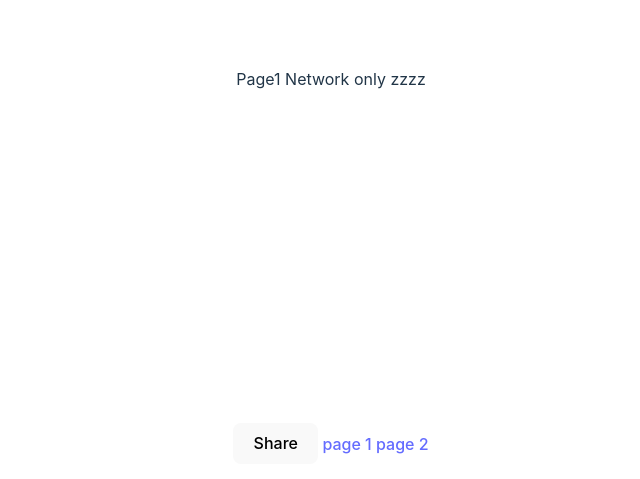
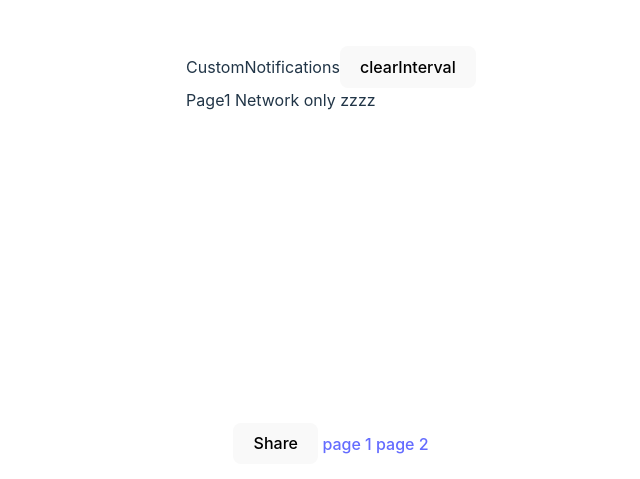
Before and after one commit to netanelZemingo/vite-pwa, a React (Vite) app: page /1 in a window 1280 px wide. Shown: the part 321-800 px from the top of the page, without its empty margins (309-949 px from the left). Built offline with nearby package versions, Linux system fonts and the light colour scheme; no server answers.

Commit message:
notifications

```diff
--- /dev/null
+++ b/src/Components/CustomNotifications.tsx
@@ -0,0 +1,25 @@
+import React, { useEffect } from "react";
+
+const CustomNotifications = () => {
+  useEffect(() => {
+    Notification.requestPermission().then((permission) => {
+      if (permission === "granted") {
+        console.log("wtf");
+      }
+    });
+  }, []);
+  const interval = setInterval(() => {
+    new Notification("Titlei", {
+      body: "Notification body text",
+    });
+  }, 2000);
+
+  return (
+    <div>
+      CustomNotifications
+      <button onClick={() => clearInterval(interval)}>clearInterval</button>
+    </div>
+  );
+};
+
+export default CustomNotifications;
--- a/src/pages/Page1.tsx
+++ b/src/pages/Page1.tsx
@@ -1,4 +1,5 @@
 import React, { useEffect, useState } from "react";
+import CustomNotifications from "../Components/CustomNotifications";
 
 const Page1 = () => {
   const [first, setfirst] = useState();
@@ -17,6 +18,7 @@ const Page1 = () => {
 
   return (
     <div>
+      <CustomNotifications/>
       Page1 Network only zzzz
       {JSON.stringify(first)}
     </div>
```
